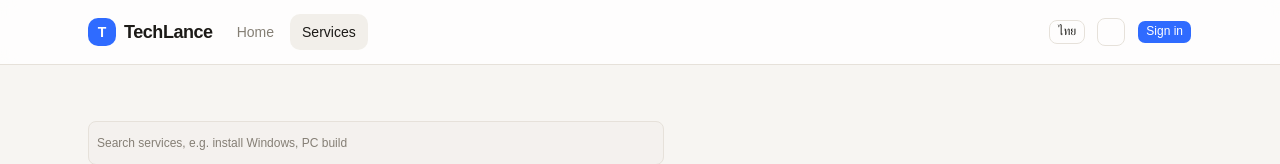
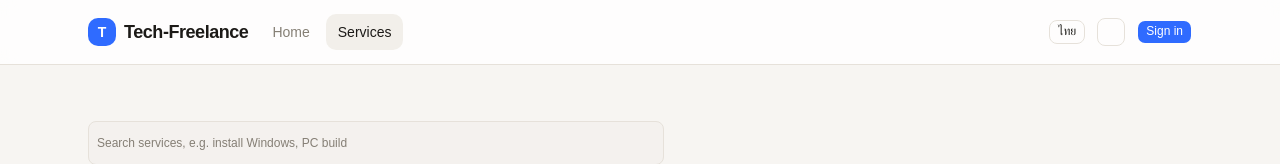
Before and after one commit to JapanDevV3/Tech-Freelance, a Next.js app: page /en/services in a window 1280 px wide. Shown: the top 164 px of the page. Built offline with nearby package versions, Linux system fonts and the light colour scheme; no server answers; the database is empty; some icons are missing; a web font is replaced by a local one.

Commit message:
update: rename project name and readme.md

```diff
--- a/messages/en.json
+++ b/messages/en.json
@@ -1,6 +1,6 @@
 {
     "common": {
-        "appName": "TechLance",
+        "appName": "Tech-Freelance",
         "appDescription": "Computer repair and custom PC builds",
         "charCount": "{count, number} / {max, number}",
         "charCountLabel": "Characters",
--- a/messages/th.json
+++ b/messages/th.json
@@ -1,6 +1,6 @@
 {
     "common": {
-        "appName": "TechLance",
+        "appName": "Tech-Freelance",
         "appDescription": "รับซ่อมและประกอบคอมพิวเตอร์",
         "charCount": "{count, number} / {max, number}",
         "charCountLabel": "จำนวนตัวอักษร",
--- a/package.json
+++ b/package.json
@@ -1,5 +1,5 @@
 {
-  "name": "computer-fix-hub",
+  "name": "tech-freelance",
   "version": "0.1.0",
   "private": true,
   "scripts": {
--- a/src/app/globals.css
+++ b/src/app/globals.css
@@ -114,7 +114,7 @@
   --sidebar-accent-foreground: oklch(0.205 0 0);
   --sidebar-border: oklch(0.922 0 0);
   --sidebar-ring: oklch(0.708 0 0);
-  /* ---- extended tokens (TechLance) ---- */
+  /* ---- extended tokens (Tech-Freelance) ---- */
   --surface: oklch(1 0 0);
   --sunken: oklch(0.953 0.007 80.7);
   --field: oklch(0.982 0.003 84.6);
@@ -165,7 +165,7 @@
   --sidebar-accent-foreground: oklch(0.985 0 0);
   --sidebar-border: oklch(1 0 0 / 10%);
   --sidebar-ring: oklch(0.556 0 0);
-  /* ---- extended tokens (TechLance) ---- */
+  /* ---- extended tokens (Tech-Freelance) ---- */
   --surface: oklch(0.235 0.006 91.6);
   --sunken: oklch(0.261 0.008 84.6);
   --field: oklch(0.250 0.004 48.6);
--- a/src/components/layout/header.tsx
+++ b/src/components/layout/header.tsx
@@ -43,7 +43,7 @@ export function Header({ user }: { user: HeaderUser }) {
                     <span className="flex h-7 w-7 items-center justify-center rounded-lg bg-primary text-body font-bold text-primary-foreground">
                         T
                     </span>
-                    <span className="text-lg font-bold tracking-tight text-foreground">TechLance</span>
+                    <span className="text-lg font-bold tracking-tight text-foreground">Tech-Freelance</span>
                 </Link>
 
                 {/* nav: inline from lg up; below that it lives in <MobileNav> */}
```
Also changed, not shown: 2 other files (tests, documents, lock files or other folders).
